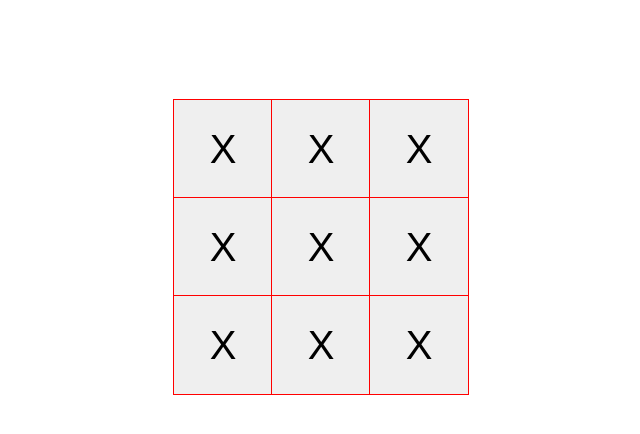
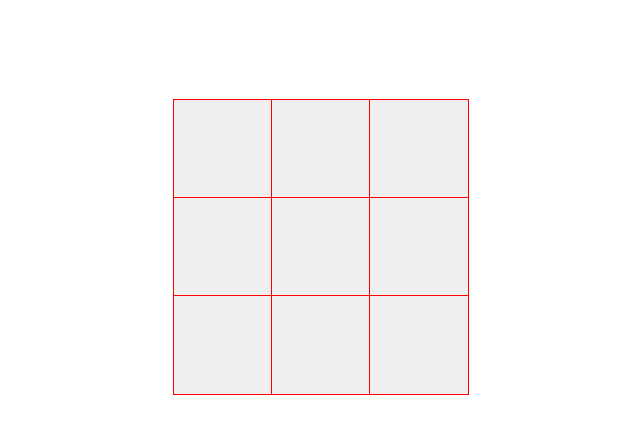
Before and after one commit to AhmedElyacoubiForJ/react-sandbox, a React (Create React App) app: page / in a window 1280 px wide. Shown: the top 434 px of the page, without its empty margins (319-959 px from the left). Built offline with nearby package versions, Linux system fonts and the light colour scheme; the HTML template or start-up script is replaced by a standard one.

Commit message:
toggle turns between players

```diff
--- a/src/freeCodeMapMinis/components/tic-tac-toe/index.jsx
+++ b/src/freeCodeMapMinis/components/tic-tac-toe/index.jsx
@@ -6,28 +6,42 @@
   // 0 1 2
   // 3 4 5
   // 6 7 8
-  const [board, setBoard] = useState(Array(9).fill(""));
+  const [squares, setSquares] = useState(Array(9).fill(""));
+  const [isXTurn, setIsXTurn] = useState(true);
 
-  function Square() {
-    return <button className="square">X</button>;
+  function handleClick(index) {
+    let squaresCopy = [...squares];
+    if (squaresCopy[index] === "") {
+      squaresCopy[index] = isXTurn ? "X" : "O";
+      setSquares(squaresCopy);
+      setIsXTurn(!isXTurn);
+    }
   }
 
+  function Square({ value, onClick }) {
+    return (
+      <button onClick={onClick} className="square">
+        {value}
+      </button>
+    );
+  }
+  console.log(squares);
   return (
     <div className="tic-tac-toe-container">
       <div className="row">
-        <Square />
-        <Square />
-        <Square />
+        <Square value={squares[0]} onClick={() => handleClick(0)} />
+        <Square value={squares[1]} onClick={() => handleClick(1)} />
+        <Square value={squares[2]} onClick={() => handleClick(2)} />
       </div>
       <div className="row">
-        <Square />
-        <Square />
-        <Square />
+        <Square value={squares[3]} onClick={() => handleClick(3)} />
+        <Square value={squares[4]} onClick={() => handleClick(4)} />
+        <Square value={squares[5]} onClick={() => handleClick(5)} />
       </div>
       <div className="row">
-        <Square />
-        <Square />
-        <Square />
+        <Square value={squares[6]} onClick={() => handleClick(6)} />
+        <Square value={squares[7]} onClick={() => handleClick(7)} />
+        <Square value={squares[8]} onClick={() => handleClick(8)} />
       </div>
     </div>
   );
--- a/src/freeCodeMapMinis/components/tic-tac-toe/styles.css
+++ b/src/freeCodeMapMinis/components/tic-tac-toe/styles.css
@@ -4,11 +4,6 @@
     align-items: center;
     margin-top: 100px;
 }
-/* .tic-tac-toe-container::after {
-    clear: both;
-    content: "";
-    display: table;
-} */
 .square {
     border: 1px solid red;
     float: left;
```
